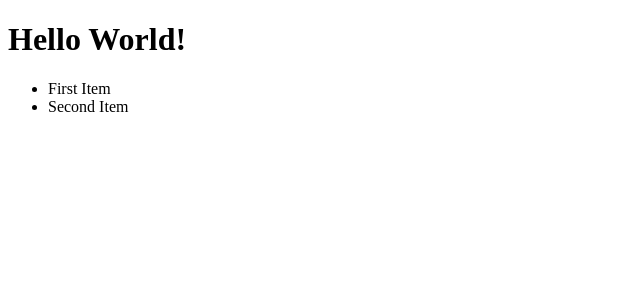
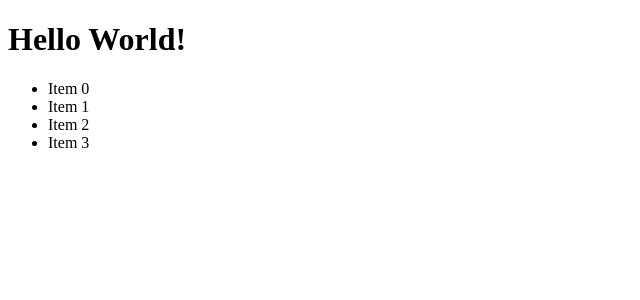
Before and after one commit to orangecat21/learn-new-words, a React (Create React App) app: page / in a window 1280 px wide. Shown: the top 300 px of the page, without its empty margins (0-640 px from the left). Built offline with nearby package versions, Linux system fonts and the light colour scheme.

Commit message:
Nullable list item

```diff
--- a/src/index.js
+++ b/src/index.js
@@ -1,13 +1,18 @@
 import React from 'react';
 import ReactDOM from 'react-dom';
 
-const Header = () => <h1>Hello World!</h1>;
+const Header = () => <h1 className="App-header">Hello World!</h1>;
 
 const List = () => {
+  const listItems = ['Item 1', 'Item 2', 'Item 3'];
+  const authItem = <li>Item 0</li>;
+  const auth = true;
   return (
     <ul>
-      <li>First Item</li>
-      <li>Second Item</li>
+      {auth ? authItem : null}
+      {
+        listItems.map(item => <li>{ item }</li>)
+      }
     </ul>
   );
 }
```
